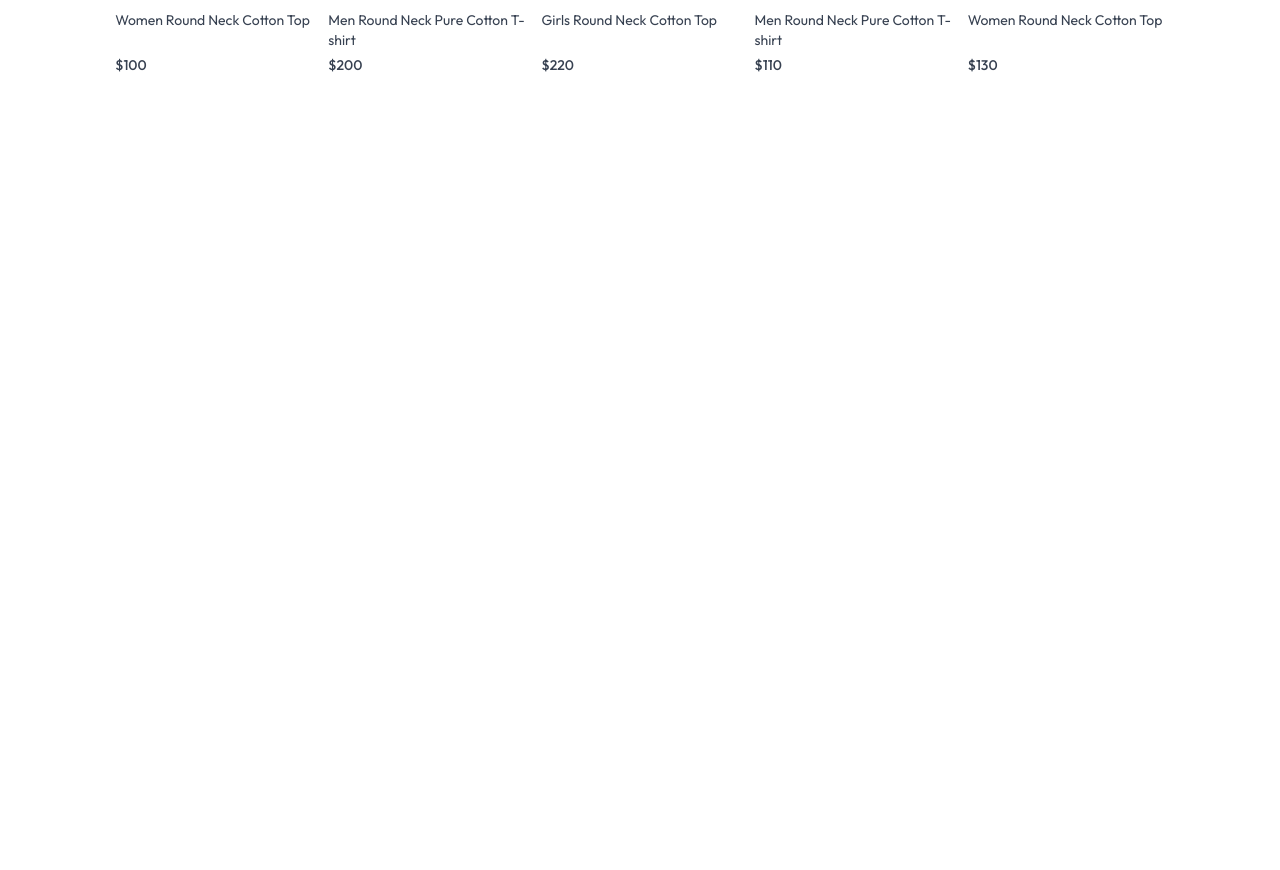
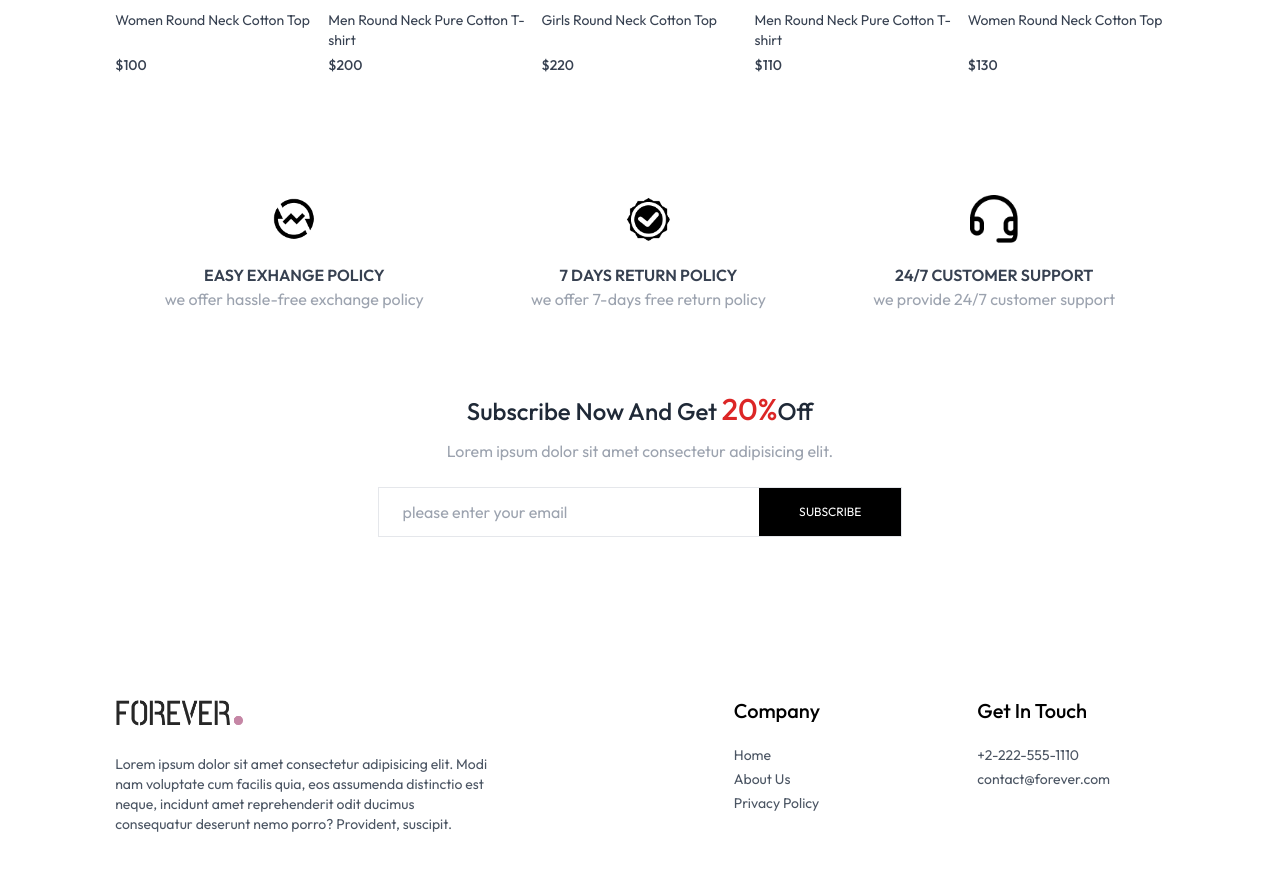
Before and after one commit to MRWOLVEY/eCommerce, a React (Vite) app: page / in a window 1280 px wide. Shown: the part 1806-2676 px from the top of the page. Before the commit the page ends 1921 px from the top, so only its background shows below. Built offline with nearby package versions, Linux system fonts and the light colour scheme.

Commit message:
replaced display toggle with height and opacity for animation

```diff
--- a/package.json
+++ b/package.json
@@ -10,6 +10,7 @@
     "preview": "vite preview"
   },
   "dependencies": {
+    "classnames": "^2.5.1",
     "react": "^18.3.1",
     "react-dom": "^18.3.1",
     "react-router-dom": "^6.27.0",
--- a/src/App.jsx
+++ b/src/App.jsx
@@ -8,6 +8,7 @@ import Orders from "./pages/Orders";
 import Login from "./pages/Login";
 import PlaceOrder from "./pages/PlaceOrder";
 import Product from "./pages/Product";
+import Footer from "./components/Footer";
 
 import Navbar from "./components/Navbar";
 import "./App.css";
@@ -29,6 +30,7 @@ function App() {
           <Route path="/place-order" element={<PlaceOrder />} />
           <Route path="/product/:productId" element={<Product />} />
         </Routes>
+        <Footer />
       </div>
     </ShopContextProvider>
   );
--- /dev/null
+++ b/src/components/Footer.jsx
@@ -0,0 +1,35 @@
+import React from "react";
+import { assets } from "../../public/assets/frontend_assets/assets";
+import { Link } from "react-router-dom";
+const Footer = () => {
+  return (
+    <div className="flex flex-col sm:grid grid-cols-[3fr_1fr_1fr] gap-14 my-10 mt-40 text-sm ">
+      <div className="">
+        <img src={assets.logo} alt="logo" className="mb-5 w-32" />
+        <p className="w-full md:w-2/3 text-gray-600">
+          Lorem ipsum dolor sit amet consectetur adipisicing elit. Modi nam
+          voluptate cum facilis quia, eos assumenda distinctio est neque,
+          incidunt amet reprehenderit odit ducimus consequatur deserunt nemo
+          porro? Provident, suscipit.
+        </p>
+      </div>
+      <div className="">
+        <p className="text-xl font-medium mb-5">Company</p>
+        <ul className="flex flex-col gap-1 text-gray-600">
+          <Link to="/">Home</Link>
+          <Link to="/about">About Us</Link>
+          <Link to="#policy">Privacy Policy</Link>
+        </ul>
+      </div>
+      <div className="">
+        <p className="text-xl font-medium mb-5">Get In Touch</p>
+        <ul className="flex flex-col gap-1 text-gray-600">
+          <li>+2-222-555-1110</li>
+          <li>contact@forever.com</li>
+        </ul>
+      </div>
+    </div>
+  );
+};
+
+export default Footer;
--- /dev/null
+++ b/src/components/NewsLetterBox.jsx
@@ -0,0 +1,35 @@
+import React from "react";
+
+const NewsLetterBox = () => {
+  const onSumbitHandler = (event) => {
+    event.preventDefault();
+  };
+  return (
+    <div className="text-center">
+      <p className="text-2xl font-medium text-gray-800 capitalize">
+        subscribe now and get <span className="text-3xl text-red-600">20%</span>
+        off
+      </p>
+      <p className="text-gray-400 mt-3">
+        Lorem ipsum dolor sit amet consectetur adipisicing elit.
+      </p>
+      <form className="w-full sm:w-1/2 flex items-center gap-3 mx-auto my-6 pl-6 border">
+        <input
+          type="email"
+          placeholder="please enter your email"
+          className="w-full sm:flex-1 outline-none "
+          required
+        />
+        <button
+          type="submit"
+          className="bg-black text-white text-xs px-10 py-4 uppercase"
+          onSubmit={onSumbitHandler}
+        >
+          subscribe
+        </button>
+      </form>
+    </div>
+  );
+};
+
+export default NewsLetterBox;
--- /dev/null
+++ b/src/components/OurPolicy.jsx
@@ -0,0 +1,41 @@
+import React from "react";
+import { assets } from "../../public/assets/frontend_assets/assets";
+
+const OurPolicy = () => {
+  return (
+    <div
+      id="lol"
+      className="flex flex-col sm:flex-row justify-around gap-12 sm:gap-2 text-center py-20 text-xs sm:text-sm md:text-base text-gray-700"
+    >
+      <div>
+        <img
+          src={assets.exchange_icon}
+          alt="exhange"
+          className="w-12 m-auto mb-5"
+        />
+        <p className="font-semibold uppercase">easy exhange policy</p>
+        <p className="text-gray-400">we offer hassle-free exchange policy</p>
+      </div>
+      <div>
+        <img
+          src={assets.quality_icon}
+          alt="exhange"
+          className="w-12 m-auto mb-5"
+        />
+        <p className="font-semibold uppercase">7 days return policy</p>
+        <p className="text-gray-400">we offer 7-days free return policy</p>
+      </div>
+      <div>
+        <img
+          src={assets.support_img}
+          alt="exhange"
+          className="w-12 m-auto mb-5"
+        />
+        <p className="font-semibold uppercase">24/7 customer support</p>
+        <p className="text-gray-400">we provide 24/7 customer support</p>
+      </div>
+    </div>
+  );
+};
+
+export default OurPolicy;
--- a/src/components/ProductItem.jsx
+++ b/src/components/ProductItem.jsx
@@ -7,9 +7,9 @@ const ProductItem = ({ id, image, name, price }) => {
 
   return (
     <Link className="text-gray-700 cursor-pointer" to={`/product/${id}`}>
-      <div className="overflow-hidden">
+      <div className="overflow-hidden rounded">
         <img
-          className="hover:scale-110 transition ease-in-out"
+          className="hover:scale-110 transition duration-300 ease-in-out"
           src={image[0]}
         />
       </div>
--- a/src/pages/Collection.jsx
+++ b/src/pages/Collection.jsx
@@ -1,9 +1,75 @@
-import React from 'react'
+import React, { useContext, useState } from 'react'
+import { ShopContext } from '../contexts/ShopContext'
+import classNames from 'classnames'
+import { assets } from '../../public/assets/frontend_assets/assets'
 
 const Collection = () => {
+  const { products } = useContext(ShopContext)
+  const [showFilter, setShowFilter] = useState(false)
+
   return (
-    <div>
-
+    <div className="flex flex-col sm:flex-row gap-1 sm:gap-10 pt-10">
+      {/* filter options */}
+      <div className="min-w-60 h-fit transition duration-100 ease-in-out">
+        <p className="my-2 text-xl flex items-center gap-2 cursor-pointer">
+          FILTERS
+          <img
+            src={assets.dropdown_icon}
+            alt=""
+            className={classNames('h-3 sm:hidden transition duration-100 ease-in-out cursor-pointer', {
+              'rotate-90': showFilter,
+            })}
+            onClick={() => setShowFilter(!showFilter)}
+          />
+        </p>
+        {/* category filter */}
+        <div
+          className={classNames('transition duration-300 ease-in-out h-100 overflow-hidden opacity-100', {
+            'max-[400px]:h-0 max-[400px]:opacity-0': !showFilter,
+          })}
+        >
+          <div
+            className={classNames('border border-gray-300 pl-5 py-3 mt-6', {
+              '': !showFilter,
+            })}
+          >
+            <p className="mb-3 text-sm font-medium">Categories</p>
+            <div className="flex flex-col gap-2 text-sm font-light text-gray-700">
+              <p className="flex gap-2">
+                <input type="checkbox" value={'Men'} className="w-3" /> Men
+              </p>
+              <p className="flex gap-2">
+                <input type="checkbox" value={'Women'} className="w-3" /> Women
+              </p>
+              <p className="flex gap-2">
+                <input type="checkbox" value={'Kids'} className="w-3" /> Kids
+              </p>
+            </div>
+          </div>
+          {/* subcategory filter */}
+          <div
+            className={classNames('border border-gray-300 pl-5 py-3 my-5', {
+              '': !showFilter,
+            })}
+          >
+            <p className="mb-3 text-sm font-medium">Type</p>
+            <div className="flex flex-col gap-2 text-sm font-light text-gray-700">
+              <p className="flex gap-2">
+                <input type="checkbox" value={'Topwear'} className="w-3" />
+                Topwear
+              </p>
+              <p className="flex gap-2">
+                <input type="checkbox" value={'Bottomwear'} className="w-3" />
+                Bottomwear
+              </p>
+              <p className="flex gap-2">
+                <input type="checkbox" value={'Winterwear'} className="w-3" />
+                Winterwear
+              </p>
+            </div>
+          </div>
+        </div>
+      </div>
     </div>
   )
 }
--- a/src/pages/Home.jsx
+++ b/src/pages/Home.jsx
@@ -2,6 +2,8 @@ import React from "react";
 import Hero from "../components/Hero";
 import LatestCollection from "../components/LatestCollection";
 import BestSellers from "../components/BestSellers";
+import OurPolicy from "../components/OurPolicy";
+import NewsLetterBox from "../components/NewsLetterBox";
 
 const Home = () => {
   return (
@@ -9,6 +11,8 @@ const Home = () => {
       <Hero />
       <LatestCollection />
       <BestSellers />
+      <OurPolicy />
+      <NewsLetterBox />
     </div>
   );
 };
```
Also changed, not shown: 2 other files (tests, documents, lock files or other folders).
